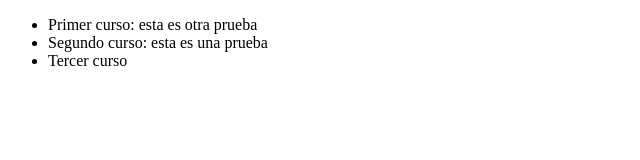
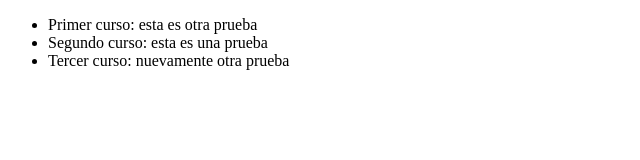
Before and after one commit to ManuelAguilar12/prueba, a plain HTML site: page index.html in a window 1280 px wide. Shown: the whole page, without its empty margins (0-640 px from the left). Drawn offline with Linux system fonts and the light colour scheme.

Commit message:
Cambiando el nombre del curso 3

```diff
--- a/index.html
+++ b/index.html
@@ -10,7 +10,7 @@
     <ul>
         <li> Primer curso: esta es otra prueba</li>
         <li> Segundo curso: esta es una prueba</li>
-        <li> Tercer curso </li>
+        <li> Tercer curso: nuevamente otra prueba</li>
     </ul>
 </body>
 </html>
```
